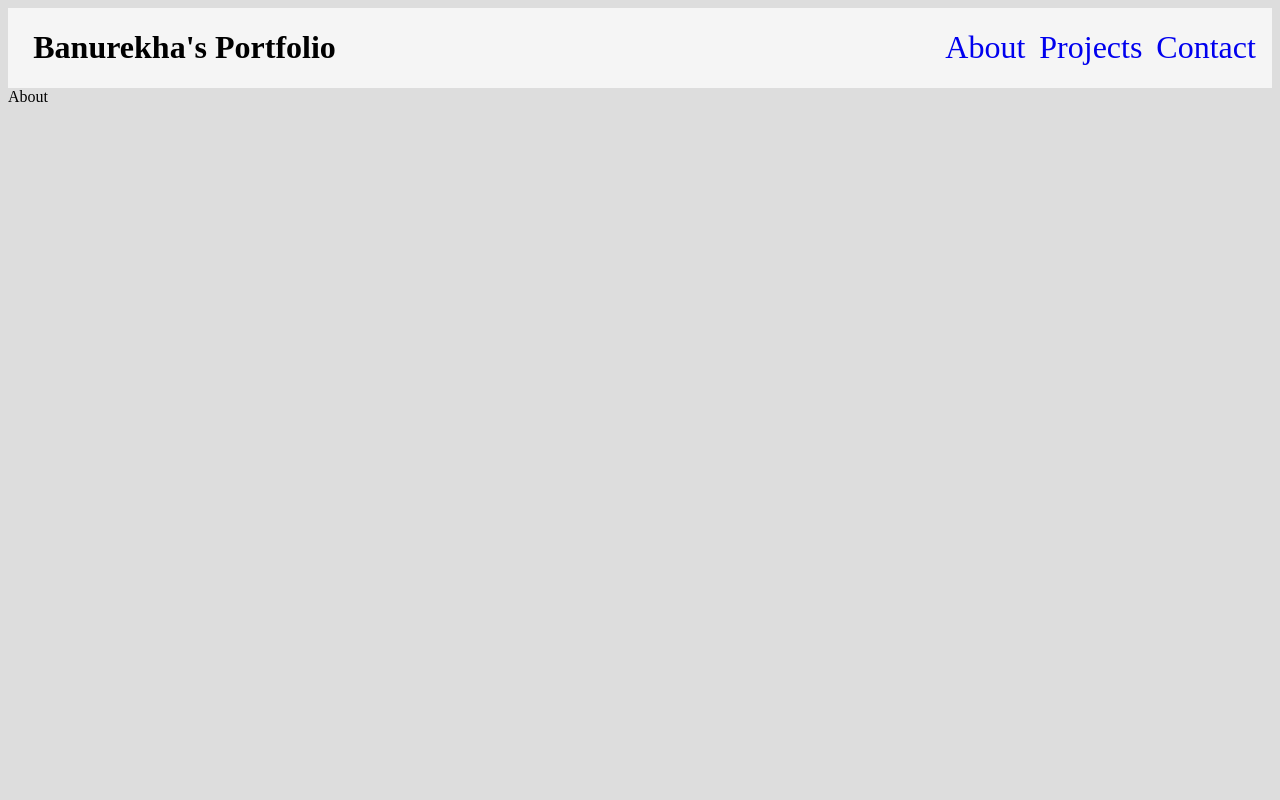
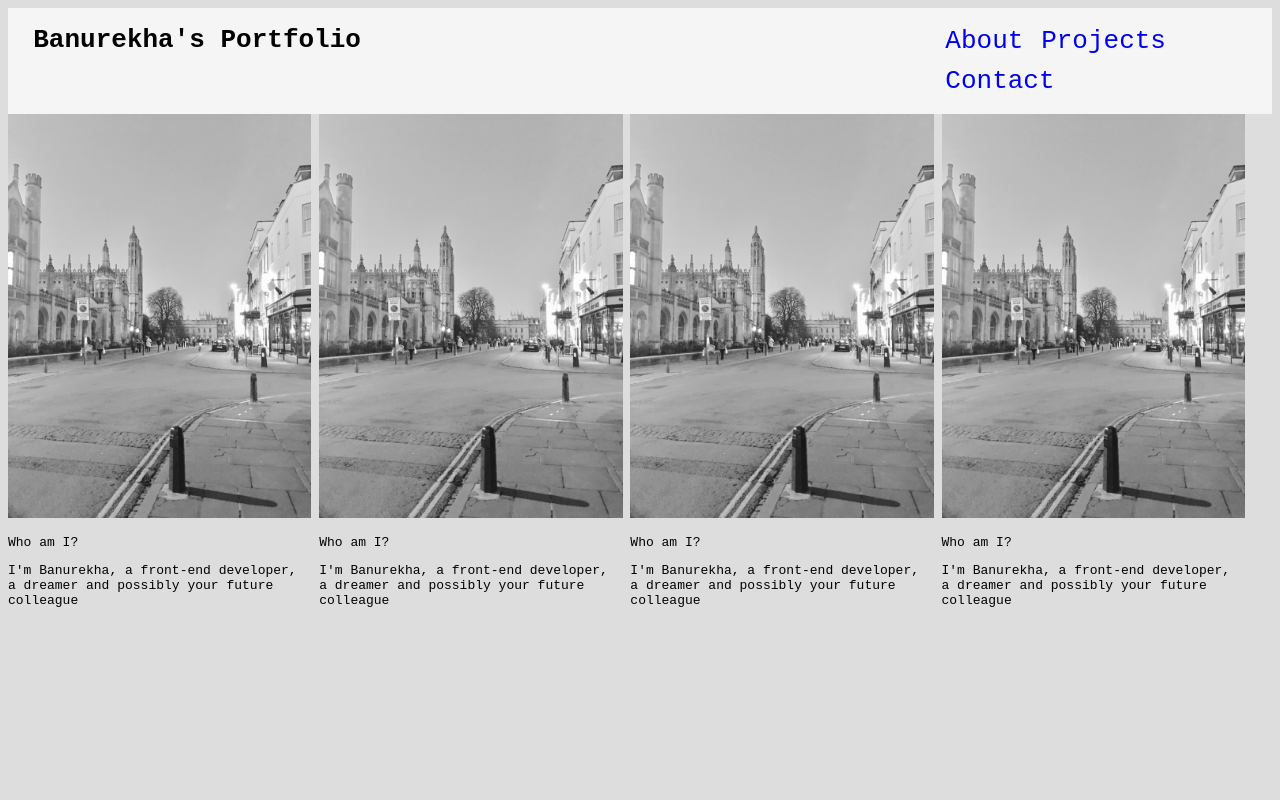
Before and after one commit to banurekhaMohan279/vigilant-octo-train, a plain HTML site: page index.html in a window 1280 px wide. Shown: the top 800 px of the page. Drawn offline with Linux system fonts and the light colour scheme.

Commit message:
Modify layout of about page

```diff
--- a/index.css
+++ b/index.css
@@ -1,26 +1,16 @@
+
+
 #About, #Projects, #Contact{
   height:1000px;
 }
 
 body{
   background-color: #DDDDDD;
-}
-
-nav ul {
-  list-style-type: none;
-}
-
-ul li {
-  display:inline-block;
-  font-size: 2em;
-  padding: 1.5%;
-}
-
-ul li a {
-  text-decoration: none;
+  font-family: monospace;
 }
 
 header{
+  width:100%;
   display: flex;
   background-color: rgba(255,255,255,0.7);
 }
@@ -30,6 +20,36 @@ header h1 {
   padding: 0 0 0 2%;
 }
 
-nav{
+header>nav{
   width: 30%;
 }
+
+header>nav>ul {
+  list-style-type: none;
+}
+
+header>nav>ul>li {
+  display:inline-block;
+  font-size: 2em;
+  padding: 1.5%;
+}
+
+header>nav>ul>li>a {
+  text-decoration: none;
+}
+
+.about-details{
+  width: 100%;
+  margin: 0px;
+  padding: 0px;
+}
+
+.about-details li{
+  width:24%;
+  display:inline-block;
+  list-style-type: none;
+}
+
+.about-details li img{
+  width:100%;
+}
--- a/index.html
+++ b/index.html
@@ -21,7 +21,28 @@
         </nav>
       </header>
       <section class = "About" id = "About" >
-        About
+        <ul class = "about-details">
+          <li>
+            <img src = "img/img.jpg" alt = "Cambridge King's college"/>
+            <p class = "img-caption-heading"> Who am I? </p>
+            <p class = "img-caption-details"> I'm Banurekha, a front-end developer, a dreamer and possibly your future colleague</p>
+          </li>
+          <li>
+            <img src = "img/img.jpg" alt = "Cambridge King's college"/>
+            <p class = "img-caption-heading"> Who am I? </p>
+            <p class = "img-caption-details"> I'm Banurekha, a front-end developer, a dreamer and possibly your future colleague</p>
+          </li>
+          <li>
+            <img src = "img/img.jpg" alt = "Cambridge King's college"/>
+            <p class = "img-caption-heading"> Who am I? </p>
+            <p class = "img-caption-details"> I'm Banurekha, a front-end developer, a dreamer and possibly your future colleague</p>
+          </li>
+          <li>
+            <img src = "img/img.jpg" alt = "Cambridge King's college"/>
+            <p class = "img-caption-heading"> Who am I? </p>
+            <p class = "img-caption-details"> I'm Banurekha, a front-end developer, a dreamer and possibly your future colleague</p>
+          </li>
+        </ul>
       </section>
       <section class = "Projects" id = "Projects" >
         Projects
```
Also changed, not shown: img/img.jpg (added), 1 other file.
